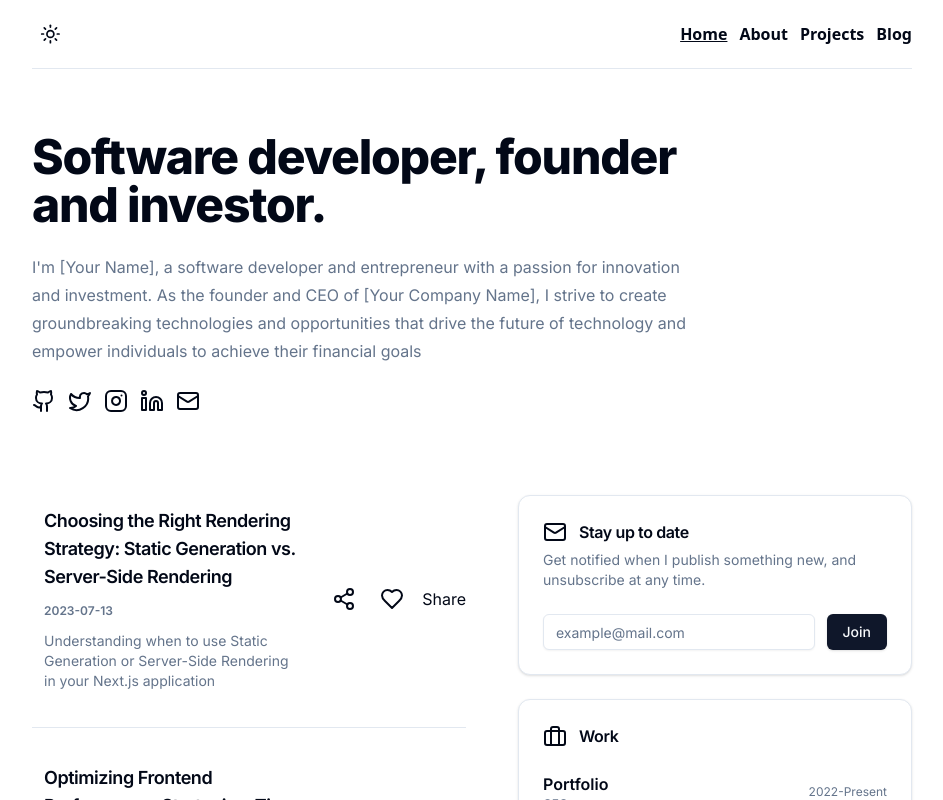
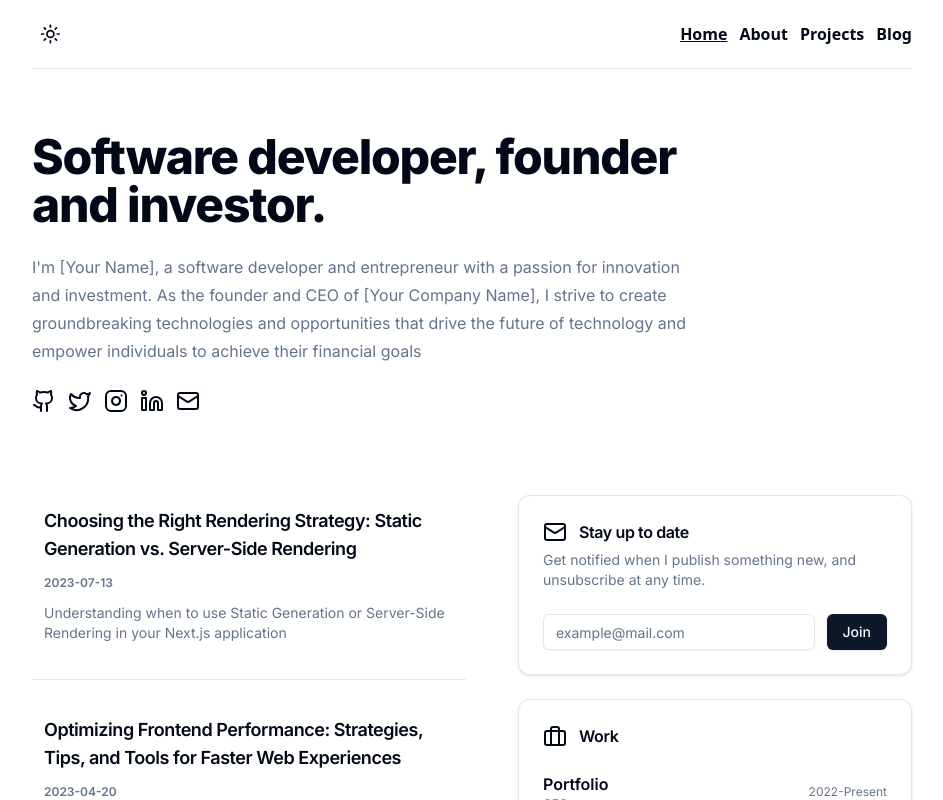
Before and after one commit to piotrszubert/nextjs-dev-portfolio, a Next.js app: page / in a window 1280 px wide. Shown: the top 800 px of the page, without its empty margins (168-1111 px from the left). Built offline with nearby package versions, Linux system fonts and the light colour scheme.

Commit message:
disabled additional buttons

```diff
--- a/components/postsList.tsx
+++ b/components/postsList.tsx
@@ -45,7 +45,7 @@ export default function PostsList({ posts }: PostsListProps) {
                 </p>
               </div>
             </Link>
-            <div className='grid place-items-start ps-3 sm:ps-0 sm:place-items-center flex-1'>
+            {/* <div className='grid place-items-start ps-3 sm:ps-0 sm:place-items-center flex-1'>
               <div className='flex gap-3'>
                 <Button variant="ghost" size="icon">
                   <Share2/>
@@ -55,7 +55,7 @@ export default function PostsList({ posts }: PostsListProps) {
                 </Button>
                 <ShareButton url={`/blog/posts/${id}`} title={heading}/>
               </div>
-            </div>
+            </div> */}
           </div>
           {index !== posts.length - 1 && (
             <div className="mt-6">
```
